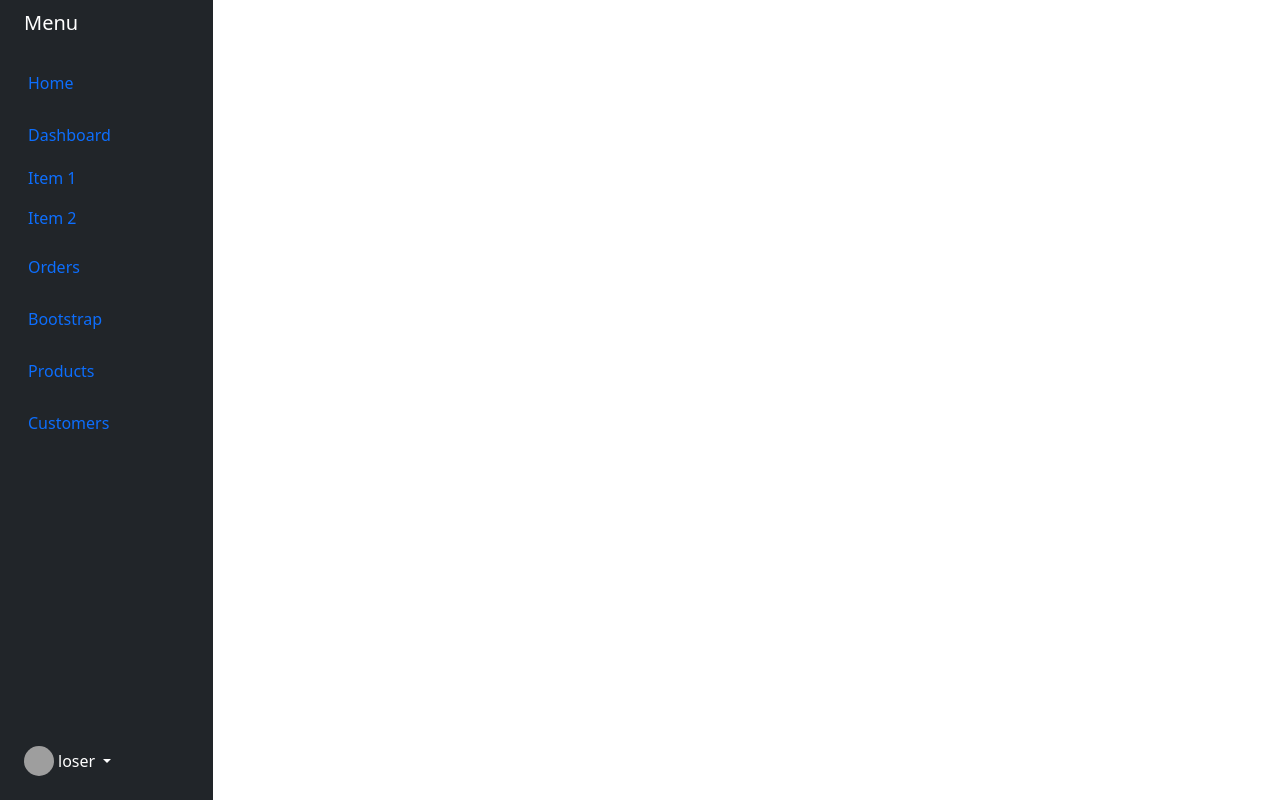
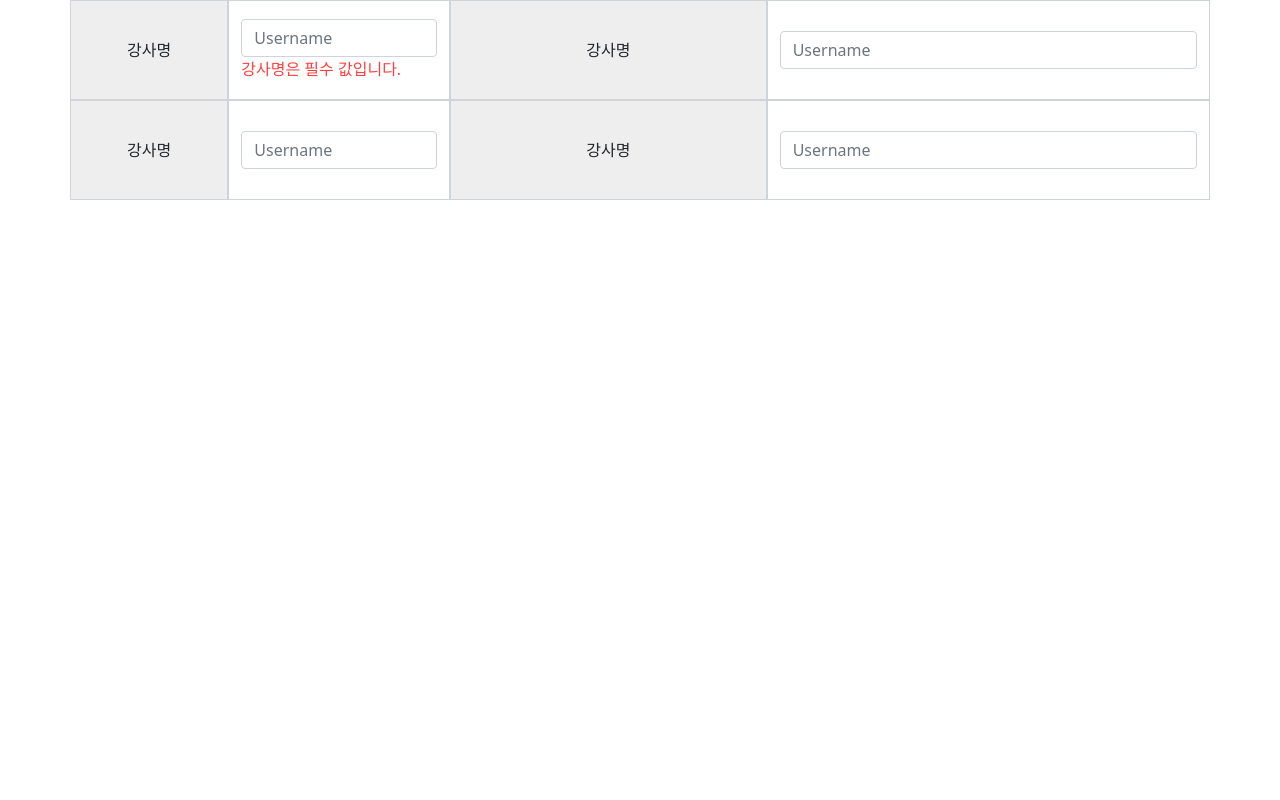
Before and after one commit to eorjs37/vue3bootstrap, a Vue app: page / in a window 1280 px wide. Built offline with nearby package versions, Linux system fonts and the light colour scheme; grey boxes are pictures that could not be loaded.

Commit message:
디자인 시스템 진행

```diff
--- a/src/App.vue
+++ b/src/App.vue
@@ -1,88 +1,41 @@
 <template>
-	<div class="container-fluid">
-		<div class="row flex-nowrap">
-			<div class="col-auto col-md-3 col-xl-2 px-sm-2 px-0 bg-dark">
-				<div class="d-flex flex-column align-items-center align-items-sm-start px-3 pt-2 text-white min-vh-100">
-					<a href="/" class="d-flex align-items-center pb-3 mb-md-0 me-md-auto text-white text-decoration-none">
-						<span class="fs-5 d-none d-sm-inline">Menu</span>
-					</a>
-					<ul class="nav nav-pills flex-column mb-sm-auto mb-0 align-items-center align-items-sm-start" id="menu">
-						<li class="nav-item">
-							<a href="#" class="nav-link align-middle px-0"> <i class="fs-4 bi-house"></i> <span class="ms-1 d-none d-sm-inline">Home</span> </a>
-						</li>
-						<li>
-							<a href="#submenu1" data-bs-toggle="collapse" class="nav-link px-0 align-middle">
-								<i class="fs-4 bi-speedometer2"></i> <span class="ms-1 d-none d-sm-inline">Dashboard</span>
-							</a>
-							<ul class="collapse show nav flex-column ms-1" id="submenu1" data-bs-parent="#menu">
-								<li class="w-100">
-									<a href="#" class="nav-link px-0"> <span class="d-none d-sm-inline">Item</span> 1 </a>
-								</li>
-								<li>
-									<a href="#" class="nav-link px-0"> <span class="d-none d-sm-inline">Item</span> 2 </a>
-								</li>
-							</ul>
-						</li>
-						<li>
-							<a href="#" class="nav-link px-0 align-middle"> <i class="fs-4 bi-table"></i> <span class="ms-1 d-none d-sm-inline">Orders</span></a>
-						</li>
-						<li>
-							<a href="#submenu2" data-bs-toggle="collapse" class="nav-link px-0 align-middle">
-								<i class="fs-4 bi-bootstrap"></i> <span class="ms-1 d-none d-sm-inline">Bootstrap</span></a
-							>
-							<ul class="collapse nav flex-column ms-1" id="submenu2" data-bs-parent="#menu">
-								<li class="w-100">
-									<a href="#" class="nav-link px-0"> <span class="d-none d-sm-inline">Item</span> 1</a>
-								</li>
-								<li>
-									<a href="#" class="nav-link px-0"> <span class="d-none d-sm-inline">Item</span> 2</a>
-								</li>
-							</ul>
-						</li>
-						<li>
-							<a href="#submenu3" data-bs-toggle="collapse" class="nav-link px-0 align-middle">
-								<i class="fs-4 bi-grid"></i> <span class="ms-1 d-none d-sm-inline">Products</span>
-							</a>
-							<ul class="collapse nav flex-column ms-1" id="submenu3" data-bs-parent="#menu">
-								<li class="w-100">
-									<a href="#" class="nav-link px-0"> <span class="d-none d-sm-inline">Product</span> 1</a>
-								</li>
-								<li>
-									<a href="#" class="nav-link px-0"> <span class="d-none d-sm-inline">Product</span> 2</a>
-								</li>
-								<li>
-									<a href="#" class="nav-link px-0"> <span class="d-none d-sm-inline">Product</span> 3</a>
-								</li>
-								<li>
-									<a href="#" class="nav-link px-0"> <span class="d-none d-sm-inline">Product</span> 4</a>
-								</li>
-							</ul>
-						</li>
-						<li>
-							<a href="#" class="nav-link px-0 align-middle"> <i class="fs-4 bi-people"></i> <span class="ms-1 d-none d-sm-inline">Customers</span> </a>
-						</li>
-					</ul>
-					<hr />
-					<div class="dropdown pb-4">
-						<a
-							href="#"
-							class="d-flex align-items-center text-white text-decoration-none dropdown-toggle"
-							id="dropdownUser1"
-							data-bs-toggle="dropdown"
-							aria-expanded="false"
-						>
-							<img src="https://github.com/mdo.png" alt="hugenerd" width="30" height="30" class="rounded-circle" />
-							<span class="d-none d-sm-inline mx-1">loser</span>
-						</a>
-						<ul class="dropdown-menu dropdown-menu-dark text-small shadow" aria-labelledby="dropdownUser1">
-							<li><a class="dropdown-item" href="#">New project...</a></li>
-							<li><a class="dropdown-item" href="#">Settings</a></li>
-							<li><a class="dropdown-item" href="#">Profile</a></li>
-							<li>
-								<hr class="dropdown-divider" />
-							</li>
-							<li><a class="dropdown-item" href="#">Sign out</a></li>
-						</ul>
+	<div class="container">
+		<div class="row">
+			<div class="col-lg-4 col-sm-12">
+				<div class="row mh-100px">
+					<div class="col-5 carrot-form-label center">강사명</div>
+					<div class="col-7 carrot-form-control align-items-center">
+						<div class="w-100per">
+							<input type="text" class="form-control" placeholder="Username" />
+							<div class="error dp-block">강사명은 필수 값입니다.</div>
+						</div>
+					</div>
+				</div>
+			</div>
+			<div class="col-lg-8 col-sm-12">
+				<div class="row mh-100px">
+					<div class="col-5 carrot-form-label center">강사명</div>
+					<div class="col-7 carrot-form-control center">
+						<input type="text" class="form-control" placeholder="Username" />
+					</div>
+				</div>
+			</div>
+		</div>
+
+		<div class="row">
+			<div class="col-lg-4 col-sm-12">
+				<div class="row mh-100px">
+					<div class="col-5 carrot-form-label center">강사명</div>
+					<div class="col-7 carrot-form-control center">
+						<input type="text" class="form-control" placeholder="Username" />
+					</div>
+				</div>
+			</div>
+			<div class="col-lg-8 col-sm-12">
+				<div class="row mh-100px">
+					<div class="col-5 carrot-form-label center">강사명</div>
+					<div class="col-7 carrot-form-control center">
+						<input type="text" class="form-control" placeholder="Username" />
 					</div>
 				</div>
 			</div>
@@ -96,4 +49,51 @@ export default {
 };
 </script>
 
-<style lang="scss"></style>
+<style lang="scss" scoped>
+.carrot-form-label {
+	border: 1px solid #ced4da;
+	background-color: #eee;
+	text-align: center;
+	margin-bottom: 0px;
+}
+
+.carrot-form-control {
+	border: 1px solid #ced4da;
+	text-align: center;
+	margin-bottom: 0px;
+}
+
+.error {
+	color: rgba(255, 0, 0, 0.753);
+	text-align: left;
+}
+
+.center {
+	display: flex;
+	align-items: center;
+	justify-content: center;
+}
+
+.align-items-center {
+	display: flex;
+	align-items: center;
+}
+
+.jusitify-center {
+	display: flex;
+	justify-content: center;
+}
+
+.mh-100px {
+	max-height: 100px;
+	height: 100px;
+}
+
+.dp-block {
+	display: block;
+}
+
+.w-100per {
+	width: 100%;
+}
+</style>
```
